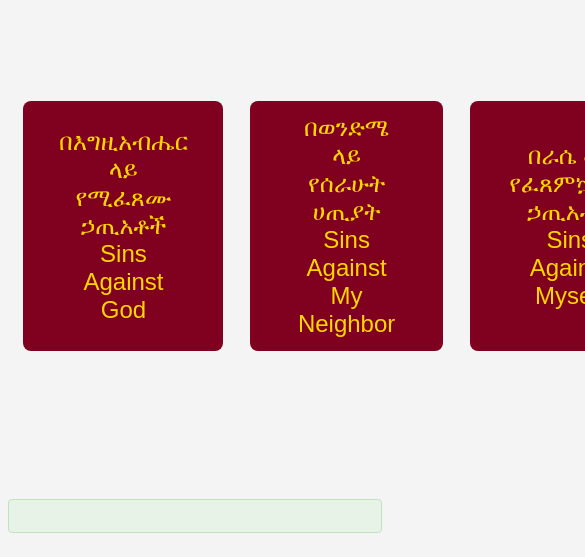
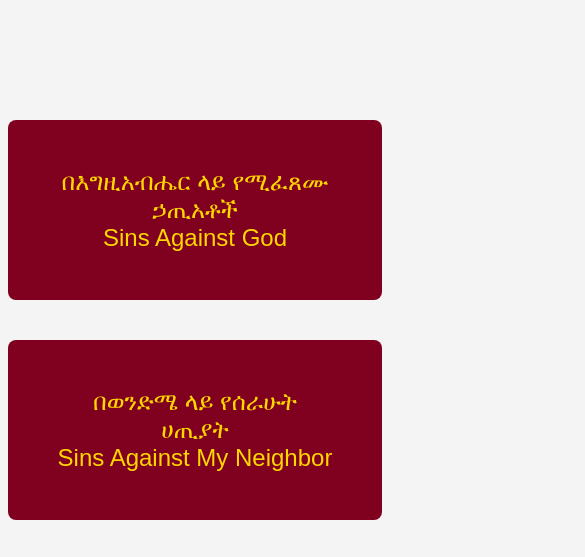
Before and after one commit to Elshaddid/confessionjan, a plain HTML site: page index.html in a window 390 px wide. Shown: the part 195-752 px from the top of the page, 585 px wide, since content can reach past the window. Drawn offline with Linux system fonts and the light colour scheme.

Commit message:
index responsive

```diff
--- a/header.css
+++ b/header.css
@@ -31,3 +31,19 @@
     background-color: #9b2231; /* Lighter Burgundy */
     transform: scale(1.05);
 }
+
+@media (max-width: 768px) {
+    .section-buttonss {
+        flex-direction: column; /* Stack buttons vertically */
+    }
+
+    .section-buttons {
+        width: 100%; /* Full width on small screens */
+        height: auto; /* Adjust height for content */
+    }
+
+    .nav ul {
+        flex-direction: column; /* Stack nav items vertically */
+        gap: 10px; /* Adjust gap */
+    }
+  }
```
